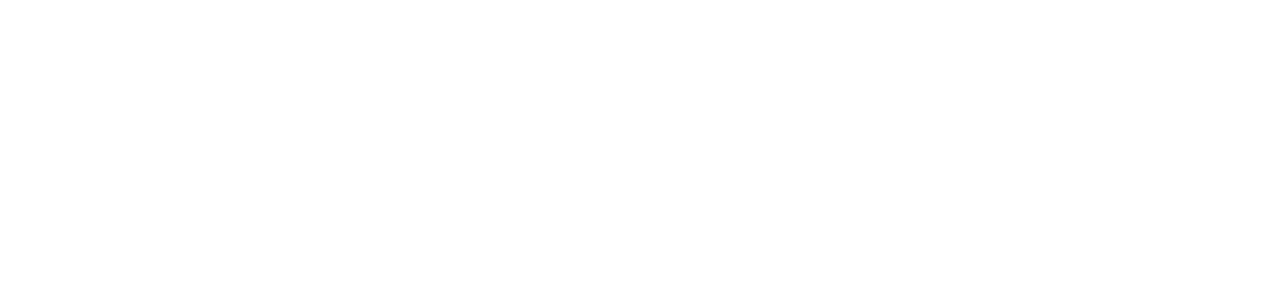
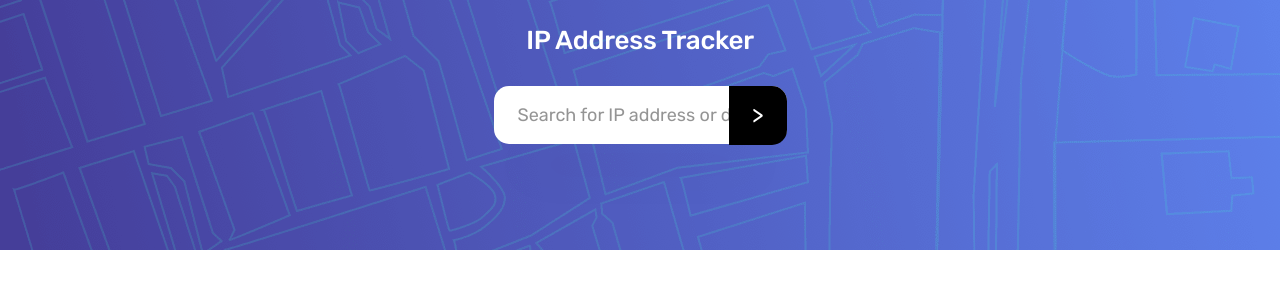
Before and after one commit to caarlosdamian/ip-tracker, a React (Create React App) app: page / in a window 1280 px wide. Shown: the top 300 px of the page. Built offline with nearby package versions, Linux system fonts and the light colour scheme.

Commit message:
feat(input): added new input

```diff
--- a/src/common/app/App.scss
+++ b/src/common/app/App.scss
@@ -5,3 +5,11 @@
   font-family: "Rubik", sans-serif;
   font-style: normal;
 }
+
+
+.App{
+  display: flex;
+  align-items: center;
+  justify-content: center;
+  flex-direction: column;
+}
--- a/src/common/app/App.tsx
+++ b/src/common/app/App.tsx
@@ -1,8 +1,13 @@
 import React from "react";
-import './App.scss'
+import { Top } from "../../sections/top/Top";
+import "./App.scss";
 
 function App() {
-  return <div className="App"></div>;
+  return (
+    <div className="App">
+      <Top />
+    </div>
+  );
 }
 
 export default App;
--- a/src/sections/top/Top.scss
+++ b/src/sections/top/Top.scss
@@ -0,0 +1,76 @@
+.top-container {
+  background-image: url("../../images/pattern-bg.png");
+  background-repeat: no-repeat;
+  min-height: 300px;
+  width: 100vw;
+  padding: 26px 24px;
+  display: flex;
+  align-items: center;
+  justify-content: flex-start;
+  flex-direction: column;
+  gap: 30px;
+
+  .top-inner-container {
+    display: flex;
+    align-items: center;
+    justify-content: center;
+    .top-inner-container-title {
+      font-weight: 500;
+      font-size: 26px;
+      line-height: 30px;
+      letter-spacing: -0.232143px;
+      color: #ffffff;
+    }
+  }
+  .top-bottom-inner-container {
+    display: flex;
+    align-items: center;
+    justify-content: center;
+    .input-container {
+      display: flex;
+      align-items: center;
+      justify-content: center;
+      height: 58px;
+      position: relative;
+      max-width: 327px;
+      .input-text {
+        background: #ffffff;
+        box-shadow: 0px 50px 50px -25px rgba(0, 0, 0, 0.0983665);
+        border-radius: 15px;
+        outline: none;
+        padding: 18px 24px;
+        border: none;
+        min-width: 270px;
+        height: 58px;
+        font-weight: 400;
+        font-size: 18px;
+        line-height: 21px;
+        color: #2c2c2c;
+
+        &::placeholder {
+          font-weight: 400;
+          font-size: 18px;
+          line-height: 21px;
+          color: #2c2c2c;
+          mix-blend-mode: normal;
+          opacity: 0.5;
+         text-overflow: ellipsis;
+        }
+      }
+      .input-button {
+        border: none;
+        background: #000000;
+        border-radius: 0px 15px 15px 0px;
+        padding: 23px;
+        color: white;
+        font-size: 24px;
+        height: 59px;
+        display: flex;
+        align-items: center;
+        justify-content: center;
+        position: absolute;
+        right: 0;
+      }
+    }
+  }
+}
--- a/src/sections/top/Top.tsx
+++ b/src/sections/top/Top.tsx
@@ -1,8 +1,18 @@
-import React from 'react'
-import './Top.scss'
+import React from "react";
+import "./Top.scss";
 
 export const Top = () => {
   return (
-    <div>Top</div>
-  )
-}
+    <div className="top-container">
+      <div className="top-inner-container">
+        <h1 className="top-inner-container-title">IP Address Tracker</h1>
+      </div>
+      <div className="top-bottom-inner-container">
+        <div className="input-container">
+          <input type="text" className="input-text" placeholder="Search for IP address or domain" />
+          <button className="input-button">{`>`}</button>
+        </div>
+      </div>
+    </div>
+  );
+};
```
